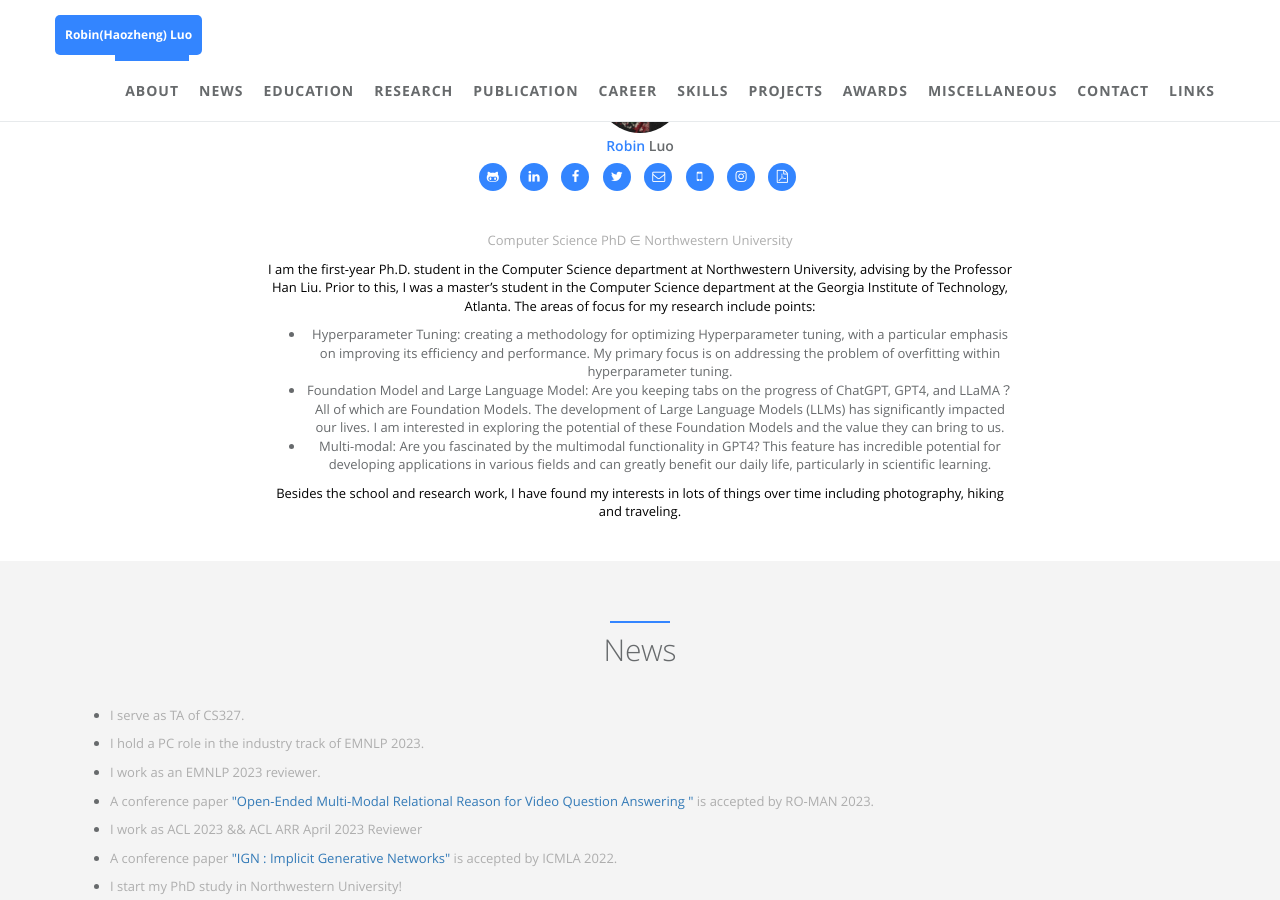
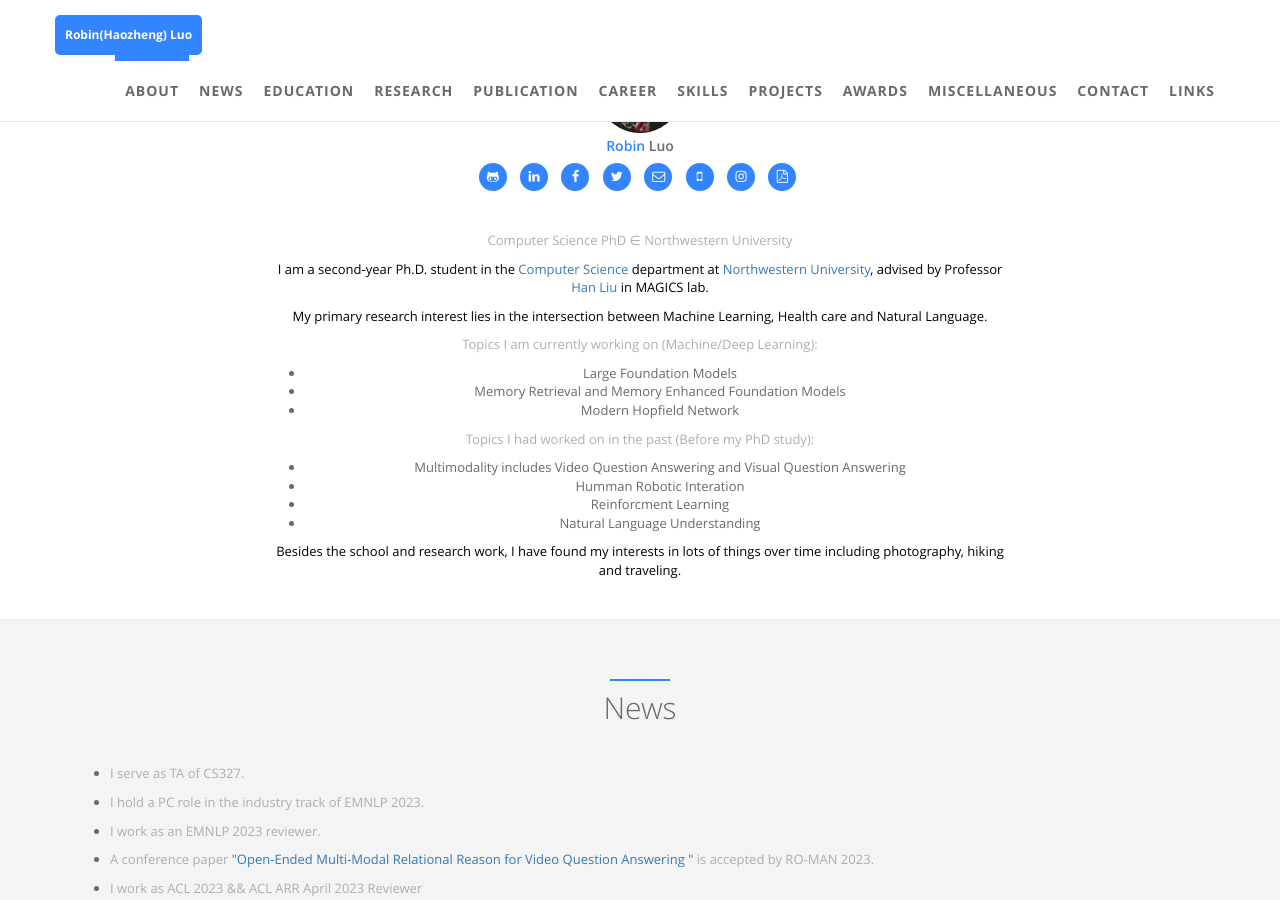
Before and after one commit to robinzixuan/robin.github.io, a Jekyll site: the page built from index.html, in a window 1280 px wide and 900 px high, scrolled down 629 px. Built offline with Jekyll 4.4.1, drawn with Linux system fonts in a browser that asks for light colours.

Commit message:
Update about.html

```diff
--- a/_includes/sections/about.html
+++ b/_includes/sections/about.html
@@ -88,15 +88,25 @@
     <div class="row">
         <div class="col-lg-8 col-lg-offset-2 text-center m-t-lg m-b-lg wow zoomIn">
             <p><span data-i18n="about_me.des">{{ site.author.desc }}</span></p>
-            <p style="color:black;">I am the first-year Ph.D. student in the Computer Science department at Northwestern University, advising by the Professor Han Liu. Prior to this, I was a master’s student in the Computer Science department at the Georgia Institute of Technology, Atlanta. The areas of focus for my research include points: </p>
-            <ul>
-                <li> Hyperparameter Tuning: creating a methodology for optimizing Hyperparameter tuning, with a particular emphasis on improving its efficiency and performance.
-                    My primary focus is on addressing the problem of overfitting within hyperparameter tuning. </li>
-                <li>Foundation Model and Large Language Model: Are you keeping tabs on the progress of ChatGPT, GPT4, and LLaMA？ All of which are Foundation Models. The development of Large Language Models (LLMs) has
-                    significantly impacted our lives. I am interested in exploring the potential of these Foundation Models and the value they can bring to us. </li>
-                <li>Multi-modal: Are you fascinated by the multimodal functionality in GPT4? This feature has incredible potential for developing applications in various fields and can
-                    greatly benefit our daily life, particularly in scientific learning.</li>
-            </ul>
+            <p style="color:black;">I am a second-year Ph.D. student in the <a href="https://www.mccormick.northwestern.edu/computer-science/">Computer Science</a> department at <a href="https://www.northwestern.edu/">Northwestern University</a>, advised by Professor <a href="https://www.mccormick.northwestern.edu/research-faculty/directory/profiles/liu-han.html">Han Liu</a> in MAGICS lab.</p>
+            <p style="color:black;"> My primary research interest lies in the intersection between Machine Learning, Health care and Natural Language.</p>
+            <p>Topics I am currently working on (Machine/Deep Learning):</p>
+                <ul>
+                  <li>Large Foundation Models</li>
+                  <li>Memory Retrieval and Memory Enhanced Foundation Models</li>
+                  <li>Modern Hopfield Network</li>
+                </ul>
+
+            <p>Topics I had worked on in the past (Before my PhD study): </p>
+                <ul>
+                  <li>Multimodality includes Video Question Answering and Visual Question Answering</li>
+                  <li>Humman Robotic Interation</li>
+                  <li>Reinforcment Learning</li>
+                  <li>Natural Language Understanding</li>
+                </ul>
+
+
+
         <p style="color:black;"> Besides the school and research work, I have found my interests in lots of things over time including photography, hiking and traveling.</p>
         </div>
 
```
